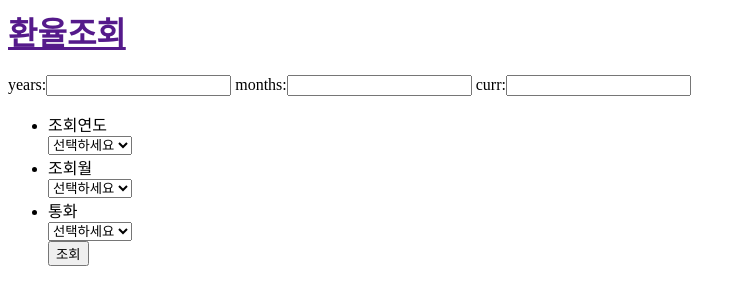
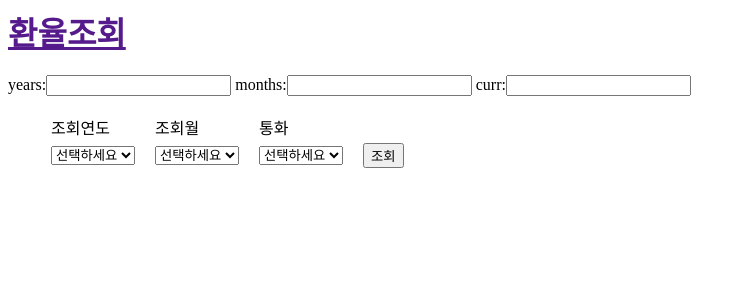
Before and after one commit to penny3947/my-first-blog, a Django app: template blog/templates/blog/rate_list.html in a window 1280 px wide. Shown: the top 305 px of the page, without its empty margins (0-746 px from the left). Run offline with Django 3.2, Linux system fonts and the light colour scheme; the template is opened without the code that fills it: values that come from a table or form of the project are taken from there, others are empty.

Commit message:
completed, changed form from vertical to horizon

```diff
--- a/blog/templates/blog/rate_list.html
+++ b/blog/templates/blog/rate_list.html
@@ -15,9 +15,20 @@
         <form action="" method="POST" >{% csrf_token %}
             {{ form }}
             <ul class="filter-row">
-                <li>
+                <table>
+                    <tr>
+                        <td width="100px">
                             <label for="years">조회연도</label>
-                    <div class="filter-list" style="width: 125px;">
+                        </td>
+                        <td width="100px">
+                            <label for="months">조회월</label>
+                        </td>
+                        <td width="100px">
+                            <label for="curr">통화</label>
+                        </td>
+                    </tr>
+                    <tr>
+                        <td>
                             <select name="years" id="years">
                             <option value="0000" disabled selected>선택하세요</option>
                             <option value="2019">2019</option>
@@ -30,12 +41,8 @@
                             <option value="2012">2012</option>
                             <option value="2011">2011</option>
                             <option value="2010">2010</option>
-                        </select>
-                    </div>
-                </li>
-                <li>
-                    <label for="months">조회월</label>
-                    <div class="filter-list" style="width: 125px;">
+                        </td>
+                        <td>
                             <select name="months" id="months">
                             <option value="00" disabled selected>선택하세요</option>
                             <option value="01">1</option>
@@ -51,11 +58,8 @@
                             <option value="10">11</option>
                             <option value="10">12</option>
                             </select>
-                    </div>
-                </li>
-                <li>
-                    <label for="curr">통화</label>
-                    <div class="filter-list" style="width: 125px;">
+                        </td>
+                        <td>
                             <select name="curr" id="curr">
                             <option value="00" disabled selected>선택하세요</option>
                             <option value="EUR">EUR</option>
@@ -64,9 +68,12 @@
                             <option value="USD">USD</option>
                             <option value="GBP">GBP</option>
                             </select>
-                    </div>
-                </li>
+                        </td>
+                        <td>
                             <input type='submit' value="조회">
+                        </td>
+                    </tr>
+                </table>
             </ul>
         </form>
     </div>
```
Lines whose indentation alone changed are shown as unchanged.
